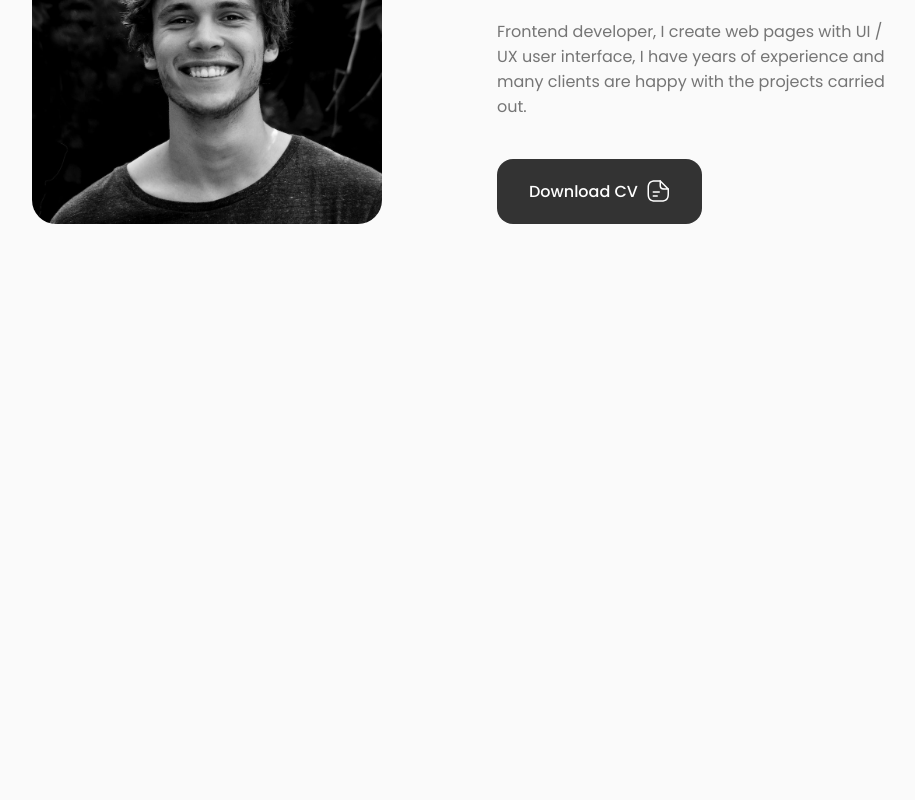
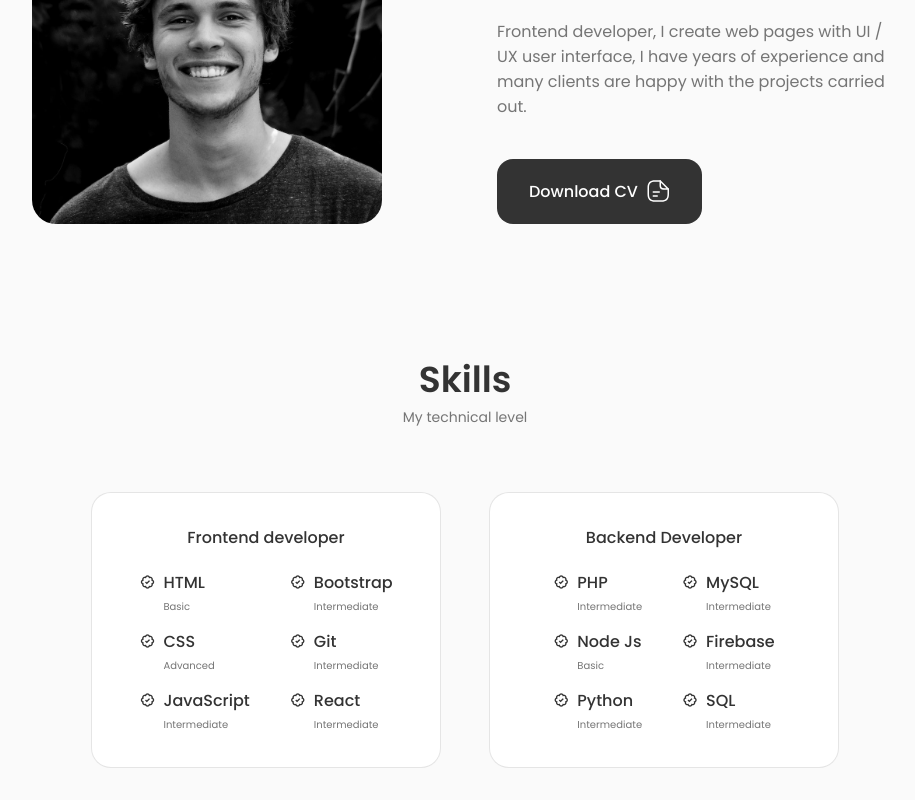
Before and after one commit to noorhesham9/JohnSmithPortfolio, a React (Vite) app: page / in a window 1280 px wide. Shown: the part 1022-1822 px from the top of the page, without its empty margins (175-1090 px from the left). Before the commit the page ends 1406 px from the top, so only its background shows below. Built offline with nearby package versions, Linux system fonts and the light colour scheme.

Commit message:
finish skills

```diff
--- /dev/null
+++ b/src/components/skills/Back-end.jsx
@@ -0,0 +1,57 @@
+const Back_end = () => {
+  return (
+    <div className="skills__content">
+      <h3 className="skills__title">Backend Developer</h3>
+      <div className="skills__box">
+        <div className="skills__groub">
+          <div className="skills__data">
+            <i className="bx bx-badge-check"></i>
+            <div>
+              <h3 className="skills__name">PHP</h3>
+              <span className="skills__level">Intermediate</span>
+            </div>
+          </div>
+          <div className="skills__data">
+            <i className="bx bx-badge-check"></i>
+            <div>
+              <h3 className="skills__name">Node Js</h3>
+              <span className="skills__level">Basic</span>
+            </div>
+          </div>
+          <div className="skills__data">
+            <i className="bx bx-badge-check"></i>
+            <div>
+              <h3 className="skills__name">Python</h3>
+              <span className="skills__level">Intermediate</span>
+            </div>
+          </div>
+        </div>
+        <div className="skills__groub">
+          <div className="skills__data">
+            <i className="bx bx-badge-check"></i>
+            <div>
+              <h3 className="skills__name">MySQL</h3>
+              <span className="skills__level">Intermediate</span>
+            </div>
+          </div>
+          <div className="skills__data">
+            <i className="bx bx-badge-check"></i>
+            <div>
+              <h3 className="skills__name">Firebase</h3>
+              <span className="skills__level">Intermediate</span>
+            </div>
+          </div>
+          <div className="skills__data">
+            <i className="bx bx-badge-check"></i>
+            <div>
+              <h3 className="skills__name">SQL</h3>
+              <span className="skills__level">Intermediate</span>
+            </div>
+          </div>
+        </div>
+      </div>
+    </div>
+  );
+};
+
+export default Back_end;
--- /dev/null
+++ b/src/components/skills/Front-end.jsx
@@ -0,0 +1,58 @@
+const Front_end = () => {
+  return (
+    <div className="skills__content">
+      <h3 className="skills__title">Frontend developer</h3>
+      <div className="skills__box">
+        <div className="skills__groub">
+          <div className="skills__data">
+            <i className="bx bx-badge-check"></i>
+            <div>
+              <h3 className="skills__name">HTML</h3>
+              <span className="skills__level">Basic</span>
+            </div>
+          </div>
+
+          <div className="skills__data">
+            <i className="bx bx-badge-check"></i>
+            <div>
+              <h3 className="skills__name">CSS</h3>
+              <span className="skills__level">Advanced</span>
+            </div>
+          </div>
+          <div className="skills__data">
+            <i className="bx bx-badge-check"></i>
+            <div>
+              <h3 className="skills__name">JavaScript</h3>
+              <span className="skills__level">Intermediate</span>
+            </div>
+          </div>
+        </div>
+        <div className="skills__groub">
+          <div className="skills__data">
+            <i className="bx bx-badge-check"></i>
+            <div>
+              <h3 className="skills__name">Bootstrap</h3>
+              <span className="skills__level">Intermediate</span>
+            </div>
+          </div>
+          <div className="skills__data">
+            <i className="bx bx-badge-check"></i>
+            <div>
+              <h3 className="skills__name">Git</h3>
+              <span className="skills__level">Intermediate</span>
+            </div>
+          </div>
+          <div className="skills__data">
+            <i className="bx bx-badge-check"></i>
+            <div>
+              <h3 className="skills__name">React</h3>
+              <span className="skills__level">Intermediate</span>
+            </div>
+          </div>
+        </div>
+      </div>
+    </div>
+  );
+};
+
+export default Front_end;
--- a/src/components/skills/Skills.jsx
+++ b/src/components/skills/Skills.jsx
@@ -1,6 +1,17 @@
+import Back_end from "./Back-end";
+import Front_end from "./Front-end";
 import "./skills.css";
 const Skills = () => {
-  return <section className="skills section" id="skills"></section>;
+  return (
+    <section className="skills section" id="skills">
+      <h2 className="section__title">Skills</h2>
+      <span className="section__subtitle">My technical level</span>
+      <div className="skills__container container grid">
+        <Front_end />
+        <Back_end />
+      </div>
+    </section>
+  );
 };
 
 export default Skills;
--- a/src/components/skills/skills.css
+++ b/src/components/skills/skills.css
@@ -0,0 +1,79 @@
+.skills__container {
+  grid-template-columns: repeat(2, 350px);
+  column-gap: 3rem;
+  justify-content: center;
+}
+.skills__content {
+  background-color: var(--container-color);
+  border: 1px solid rgba(0, 0, 0, 0.1);
+  padding: 2rem 4rem;
+  border-radius: 1.25rem;
+}
+.skills__title {
+  font-size: var(--normal-font-size);
+  font-weight: var(--font-medium);
+  text-align: center;
+  margin-bottom: var(--mb-1-5);
+}
+
+.skills__box {
+  display: flex;
+  justify-content: center;
+  column-gap: 2.5rem;
+}
+
+.skills__groub {
+  display: grid;
+  align-items: flex-start;
+  row-gap: 1rem;
+}
+
+.skills__data {
+  display: flex;
+  column-gap: 0.5rem;
+}
+
+.skills .bx-badge-check {
+  font-size: 1rem;
+  color: var(--title-color);
+}
+
+.skills__name {
+  font-size: var(--normal-font-size);
+  font-weight: var(--font-medium);
+  line-height: 18px;
+}
+.skills__level {
+  font-size: var(--tiny-font-size);
+}
+
+/* For large devices */
+@media screen and (max-width: 992px) {
+  .skills__container {
+    grid-template-columns: max-content;
+    row-gap: 2rem;
+  }
+}
+
+/* For medium devices */
+@media screen and (max-width: 768px) {
+}
+
+@media screen and (max-width: 576px) {
+  .skills__container {
+    grid-template-columns: 1fr;
+  }
+  .skills__content {
+    padding: 1.5rem;
+  }
+}
+
+/* For small devices */
+@media screen and (max-width: 350px) {
+  .skills__box {
+    column-gap: 1.25rem;
+  }
+  .skills__name {
+    font-size: var(--small-font-size);
+  }
+}
```
